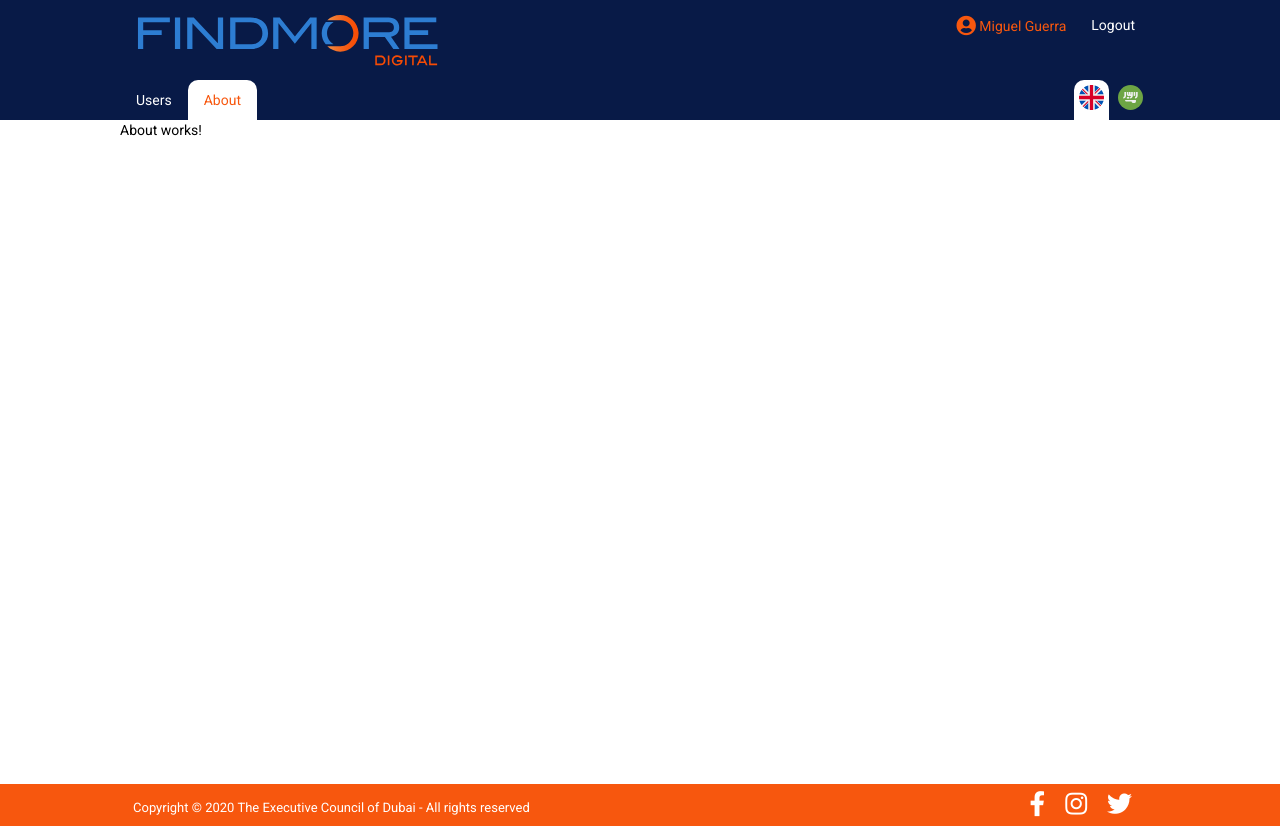
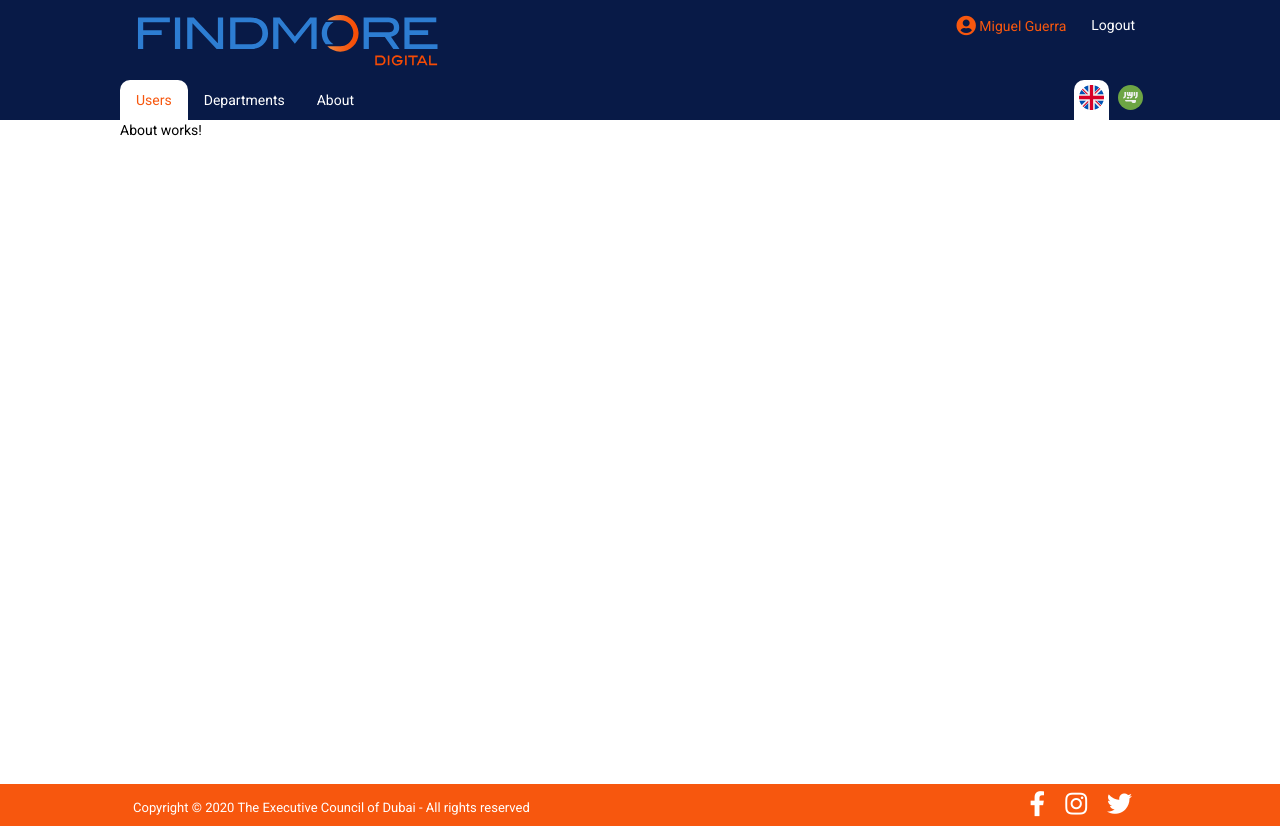
Before and after one commit to MiguelGuerra/users-crud-app, an Angular app: page /about in a window 1280 px wide. Built offline with nearby package versions, Linux system fonts and the light colour scheme.

Commit message:
Header component - Tabnames logic for dynamic active class

```diff
--- a/src/app/components/header/header.component.html
+++ b/src/app/components/header/header.component.html
@@ -3,14 +3,25 @@
   <div class="navbar {{ language }}">
     <div class="nav-side">
       <div class="nav-tab">
-        <a class="effect-underline" routerLink="usersList" routerLinkActive="active-link">{{displayNames.users}}</a>
-      </div>
-      <div class="nav-tab" *ngIf="userType == 'Admin'">
-        <a class="effect-underline" routerLink="departments"
-          routerLinkActive="active-link">{{displayNames.departments}}</a>
+        <a
+          class="effect-underline"
+          [ngClass]="tabName == 'users' ? 'active-link' : ''"
+          routerLink="usersList"
+          (click)="updateTabName('users')">{{displayNames.users}}</a>
       </div>
       <div class="nav-tab">
-        <a class="effect-underline" routerLink="about" routerLinkActive="active-link">{{displayNames.about}}</a>
+        <a
+          class="effect-underline"
+          [ngClass]="tabName == 'departments' ? 'active-link' : ''"
+          routerLink="departments"
+          (click)="updateTabName('departments')">{{displayNames.departments}}</a>
+      </div>
+      <div class="nav-tab">
+        <a
+          class="effect-underline"
+          [ngClass]="tabName == 'about' ? 'active-link' : ''"
+          routerLink="about"
+          (click)="updateTabName('about')">{{displayNames.about}}</a>
       </div>
     </div>
     <div class="lang-side">
--- a/src/app/components/header/header.component.ts
+++ b/src/app/components/header/header.component.ts
@@ -12,6 +12,7 @@ export class HeaderComponent implements OnInit {
   pageName = 'header';
   displayNames:any = {};
   userType = '';
+  tabName='';
 
   constructor(
     private constantService: ConstantsService,
@@ -19,6 +20,7 @@ export class HeaderComponent implements OnInit {
 
   ngOnInit(): void {
     this.updateLanguage(this.headerService.getLanguage());
+    this. tabName = this.headerService.getTabName();
   }
 
   updateLanguage(language) {
@@ -32,4 +34,8 @@ export class HeaderComponent implements OnInit {
     this.headerService.language$.next(language);
   }
 
+  updateTabName(tabName){
+    this.headerService.setTabName(tabName);
+    this.tabName = this.headerService.getTabName();
+  }
 }
--- a/src/app/services/header.service.ts
+++ b/src/app/services/header.service.ts
@@ -9,6 +9,7 @@ export class HeaderService {
   userType = 'Admin';
   language = 'en';
   language$: BehaviorSubject<string> = new BehaviorSubject('en');
+  tabName: string = 'users';
 
   constructor() { }
 
@@ -26,4 +27,14 @@ export class HeaderService {
   getLanguage() {
     return this.language;
   }
+
+  // Method for getting tabname
+  getTabName() {
+    return this.tabName;
+  }
+
+  // Method for seting tabname
+  setTabName(tabName) {
+    this.tabName = tabName;
+  }
 }
```
